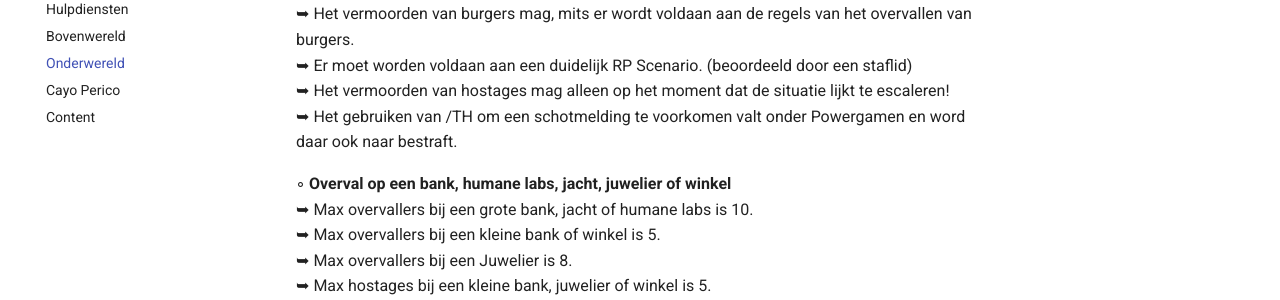
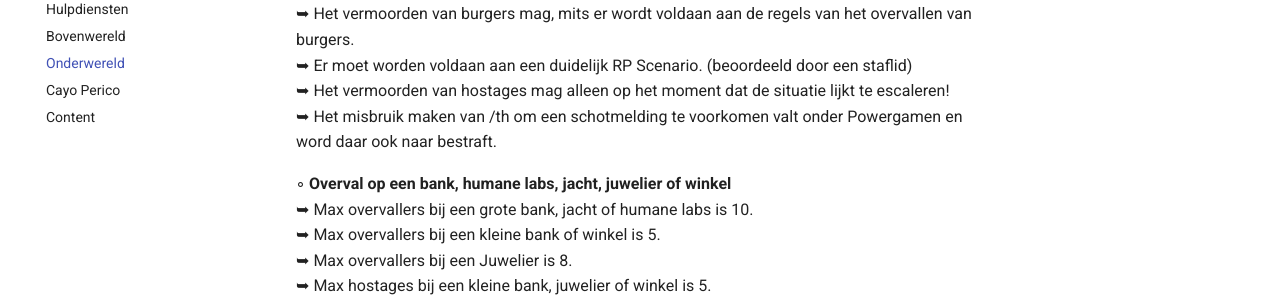
Before and after one commit to CappaWappa/Regels, an MkDocs documentation site: the page built from docs/onderwereld.md, in a window 1280 px wide and 900 px high, scrolled down 1033 px. Shown: the part 153-453 px from the top of the window. Built offline with MkDocs 1.6.1 and Material for MkDocs 9.7.7, drawn with Linux system fonts in a browser that asks for light colours; comment, search, counter and statistics services are not loaded.

Commit message:
Update onderwereld.md

```diff
--- a/docs/onderwereld.md
+++ b/docs/onderwereld.md
@@ -33,7 +33,7 @@ Nieuwe spelers die de onderwereld induiken worden niet meer geacht als nieuwe sp
      ➥ Het vermoorden van burgers mag, mits er wordt voldaan aan de regels van het overvallen van burgers.<br>
      ➥ Er moet worden voldaan aan een duidelijk RP Scenario. (beoordeeld door een staflid)<br>
      ➥ Het vermoorden van hostages mag alleen op het moment dat de situatie lijkt te escaleren!<br>
-     ➥ Het gebruiken van /TH om een schotmelding te voorkomen valt onder Powergamen en word daar ook naar bestraft. <br>
+     ➥ Het misbruik maken van /th om een schotmelding te voorkomen valt onder Powergamen en word daar ook naar bestraft. <br>
 
 ◦ <b>Overval op een bank, humane labs, jacht, juwelier of winkel</b> <br>
      ➥ Max overvallers bij een grote bank, jacht of humane labs is 10.<br>
```
